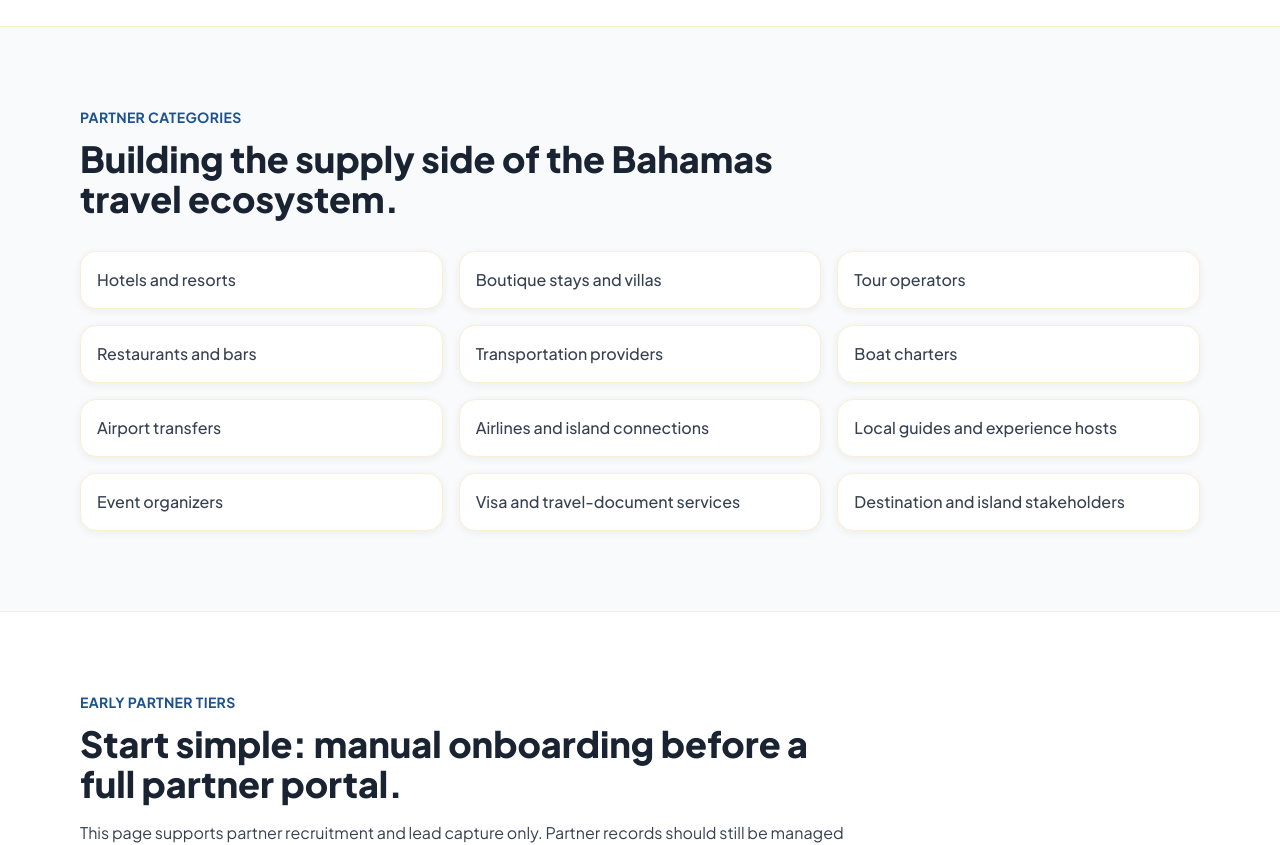
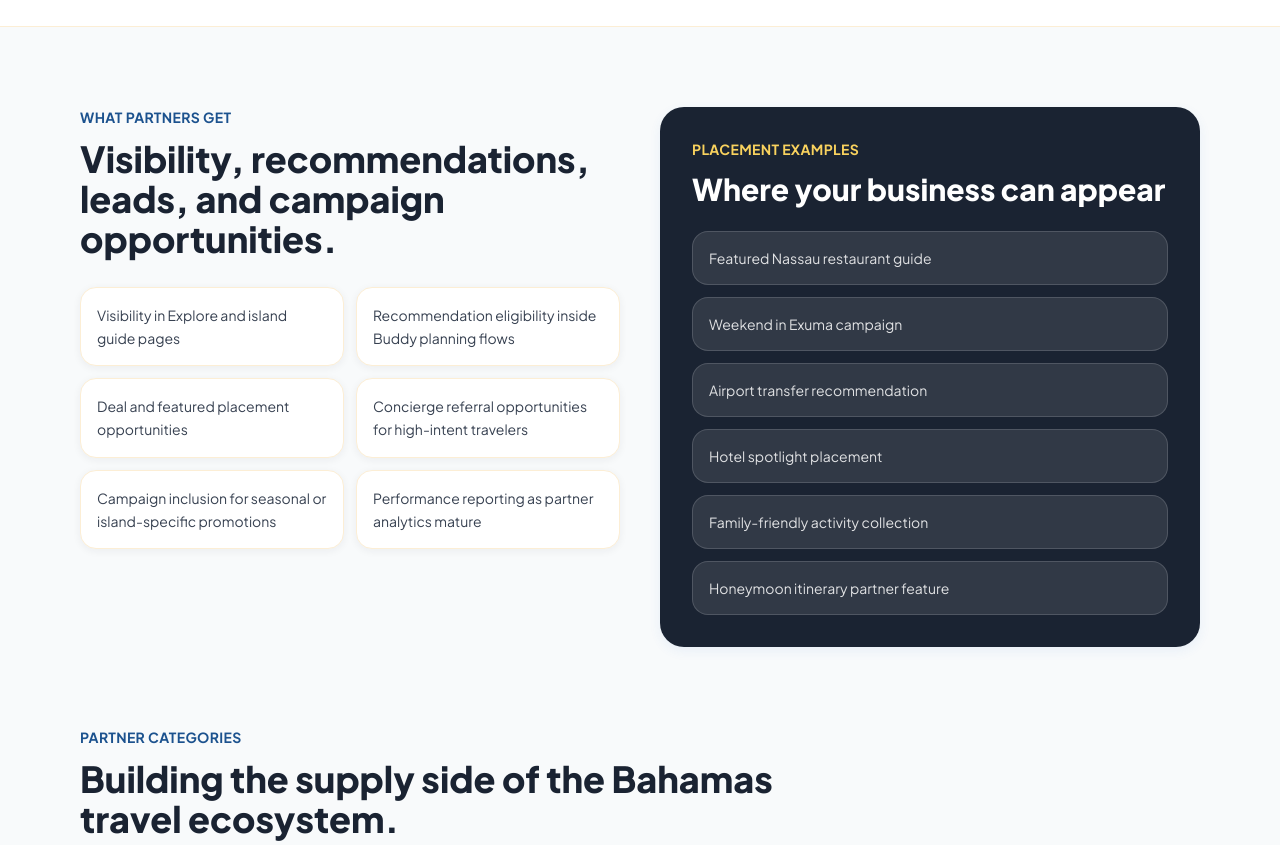
Before and after one commit to noviogroup/bahabuddy-web, a Next.js app: page /partners in a window 1280 px wide. Shown: the part 660-1505 px from the top of the page. Built offline with nearby package versions, Linux system fonts and the light colour scheme; no server answers.

Commit message:
Strengthen partner page value proposition

```diff
--- a/src/app/partners/page.tsx
+++ b/src/app/partners/page.tsx
@@ -22,6 +22,24 @@ const partnerCategories = [
   'Event organizers',
   'Visa and travel-document services',
   'Destination and island stakeholders',
+]
+
+const partnerBenefits = [
+  'Visibility in Explore and island guide pages',
+  'Recommendation eligibility inside Buddy planning flows',
+  'Deal and featured placement opportunities',
+  'Concierge referral opportunities for high-intent travelers',
+  'Campaign inclusion for seasonal or island-specific promotions',
+  'Performance reporting as partner analytics mature',
+]
+
+const placementExamples = [
+  'Featured Nassau restaurant guide',
+  'Weekend in Exuma campaign',
+  'Airport transfer recommendation',
+  'Hotel spotlight placement',
+  'Family-friendly activity collection',
+  'Honeymoon itinerary partner feature',
 ]
 
 const tiers = [
@@ -77,7 +95,7 @@ export default function PartnersPage({
         <div className="max-w-6xl mx-auto px-4 py-20 lg:py-24 grid lg:grid-cols-[1fr_0.9fr] gap-12 items-center">
           <div>
             <p className="inline-flex rounded-full bg-brand-50 px-4 py-2 text-sm font-bold text-brand-700">
-              Baha Buddy Partner Ecosystem
+              Founding Partner Opportunity
             </p>
             <h1 className="mt-6 text-4xl md:text-6xl font-extrabold tracking-tight text-night leading-tight">
               Be discovered by travelers planning The Bahamas with Buddy.
@@ -126,7 +144,34 @@ export default function PartnersPage({
         </div>
       </section>
 
-      <section className="max-w-6xl mx-auto px-4 py-14 lg:py-20">
+      <section className="max-w-6xl mx-auto px-4 py-14 lg:py-20 grid lg:grid-cols-2 gap-10">
+        <div>
+          <p className="text-sm font-bold text-brand-700 uppercase tracking-wide">What partners get</p>
+          <h2 className="mt-3 text-3xl md:text-4xl font-extrabold text-night">
+            Visibility, recommendations, leads, and campaign opportunities.
+          </h2>
+          <div className="mt-7 grid sm:grid-cols-2 gap-3">
+            {partnerBenefits.map((benefit) => (
+              <div key={benefit} className="rounded-baha-lg bg-white border border-sand-200 p-4 shadow-soft text-sm text-charcoal leading-relaxed">
+                {benefit}
+              </div>
+            ))}
+          </div>
+        </div>
+        <div className="rounded-baha-xl bg-night text-white p-6 lg:p-8 shadow-card">
+          <p className="text-gold-300 text-sm font-bold uppercase tracking-wide">Placement examples</p>
+          <h3 className="mt-3 text-3xl font-extrabold">Where your business can appear</h3>
+          <div className="mt-6 space-y-3">
+            {placementExamples.map((example) => (
+              <div key={example} className="rounded-baha-lg bg-white/10 border border-white/15 p-4 text-sm text-white/85">
+                {example}
+              </div>
+            ))}
+          </div>
+        </div>
+      </section>
+
+      <section className="max-w-6xl mx-auto px-4 pb-14 lg:pb-20">
         <div className="max-w-3xl mb-8">
           <p className="text-sm font-bold text-brand-700 uppercase tracking-wide">Partner categories</p>
           <h2 className="mt-3 text-3xl md:text-4xl font-extrabold text-night">
@@ -147,7 +192,7 @@ export default function PartnersPage({
           <div className="max-w-3xl mb-8">
             <p className="text-sm font-bold text-brand-700 uppercase tracking-wide">Early partner tiers</p>
             <h2 className="mt-3 text-3xl md:text-4xl font-extrabold text-night">
-              Start simple: manual onboarding before a full partner portal.
+              Start simple: managed onboarding before a full partner portal.
             </h2>
             <p className="mt-4 text-charcoal leading-relaxed">
               This page supports partner recruitment and lead capture only. Partner records should
```
